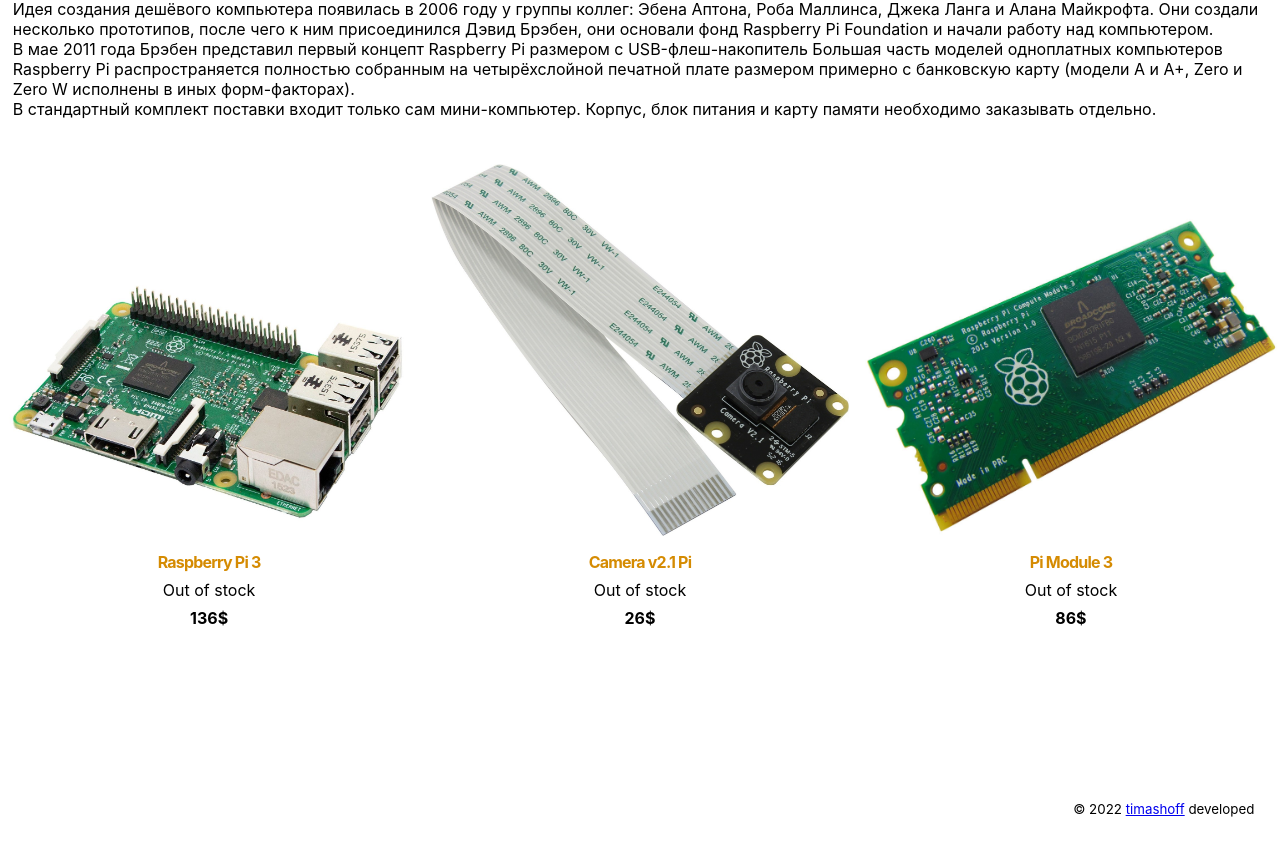
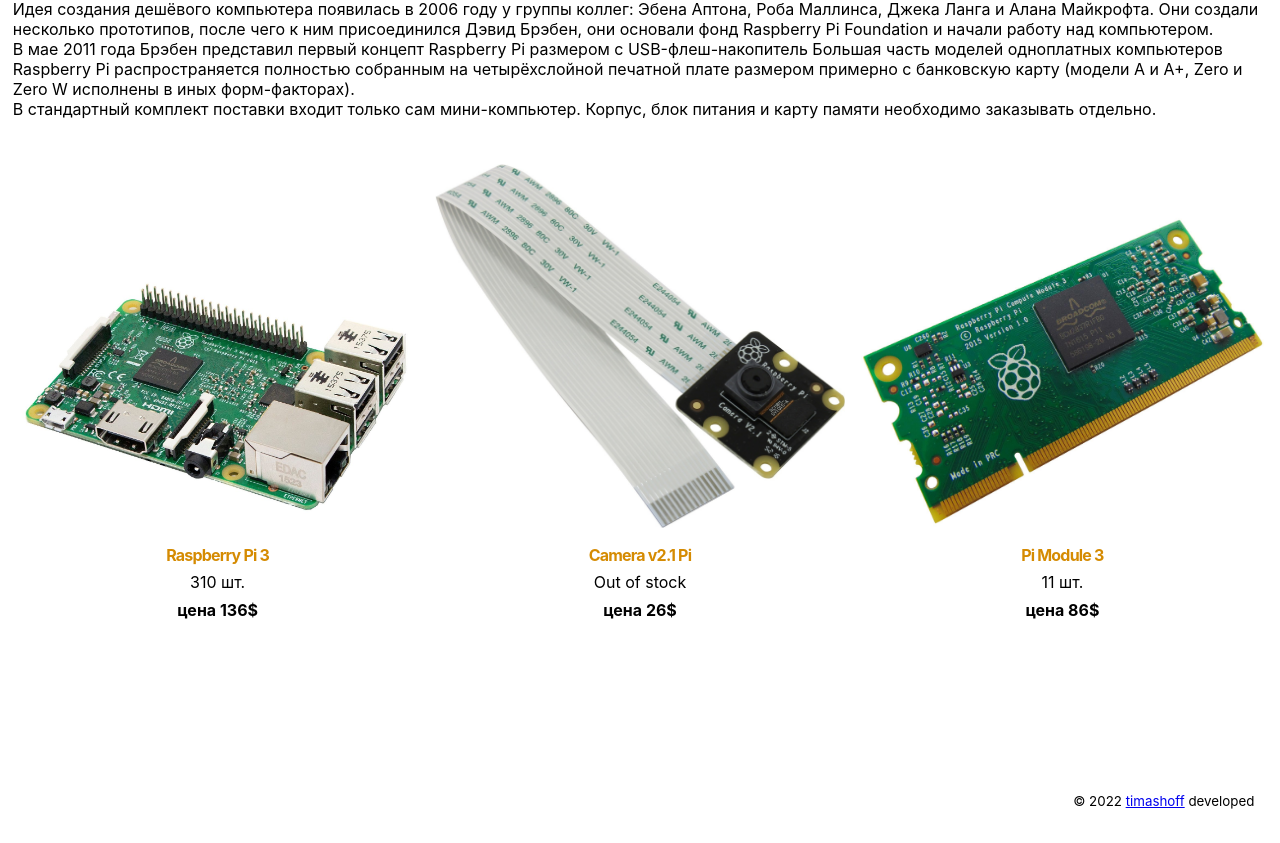
Before and after one commit to timashoff/app_03, a React (Create React App) app: page / in a window 1280 px wide. Shown: the part 2174-3017 px from the top of the page. Built offline with nearby package versions, Linux system fonts and the light colour scheme.

Commit message:
change CardSmall

```diff
--- a/src/Card.js
+++ b/src/Card.js
@@ -1,17 +1,14 @@
 import './card.css'
-import { SmallCard } from './SmallCard'
+import { CardSmall } from './CardSmall'
 import { cardData } from './cardData'
 
 export function Card() {
-  const cards = cardData.map(function (item) {
-
-    return <SmallCard
-      img={item.img}
-      name={item.name}
-      price={item.price} />
-  })
-  console.log(cards)
-
+  const cards = cardData.map(item =>
+    <CardSmall
+      key={item.id}
+      {...item}
+    />
+  )
   return (
     <div className='cards'>
       {cards}
--- /dev/null
+++ b/src/CardSmall.js
@@ -0,0 +1,14 @@
+
+
+export function CardSmall(props) {
+  let quantity
+  !props.qty ? quantity = 'Out of stock' : quantity = `${props.qty} шт.`
+  return <div className='card'>
+    <img src={props.img} alt={props.name} className='card--image' />
+    <div className='card--stats'>
+      <span className='card--name'><strong> {props.name} </strong></span>
+      <span className='stock'>{quantity}</span>
+      <span className='price'> <b>цена {Math.floor(props.price)}$</b> </span>
+    </div>
+  </div>
+}
--- a/src/SmallCard.js
+++ /dev/null
@@ -1,12 +0,0 @@
-
-
-export function SmallCard(props) {
-  return <div className='card'>
-    <img src={props.img} alt={props.name} className='card--image' />
-    <div className='card--stats'>
-      <span className='card--name'><strong> {props.name} </strong></span>
-      <span className='stock'>Out of stock</span>
-      <span className='price'> <b>{props.price}$</b> </span>
-    </div>
-  </div>
-}
--- a/src/card.css
+++ b/src/card.css
@@ -8,15 +8,17 @@
 }
 
 .card {
+  position: relative;
+  /* border: 1px solid red; */
+  width: 32%;
+  flex-direction: column;
   display: flex;
-  flex-direction: column;
   justify-content: flex-end;
-  /* border: 1px solid red; */
-  flex: 1;
 }
 
 .card--image {
   width: 100%;
+  /* border: 1px solid darkblue; */
 }
 
 .card--stats {
@@ -35,3 +37,14 @@
 .card .card--name {
   letter-spacing: -0.8px;
 }
+
+/* .zero {
+  position: absolute;
+  color: red;
+  top: 40%;
+  background-color: whitesmoke;
+  border-radius: 5px;
+  font-weight: 500;
+  padding: 5px;
+  opacity: 0.5;
+} */
--- a/src/cardData.js
+++ b/src/cardData.js
@@ -2,20 +2,28 @@
 import sidePic2 from "./images/also_03.jpg"
 import sidePic3 from "./images/also_00.jpg"
 
+
 export const cardData = [
   {
+    id: 1,
     img: sidePic1,
     name: 'Raspberry Pi 3',
     price: 136,
+    qty: 310,
   },
   {
+    id: 2,
     img: sidePic2,
     name: 'Camera v2.1 Pi',
     price: 26,
+    qty: 0,
   },
   {
+    id: 3,
     img: sidePic3,
     name: 'Pi Module 3',
     price: 86,
+    qty: 11,
   },
+
 ]
```
Also changed, not shown: public/index.html (+4 -4 lines).
